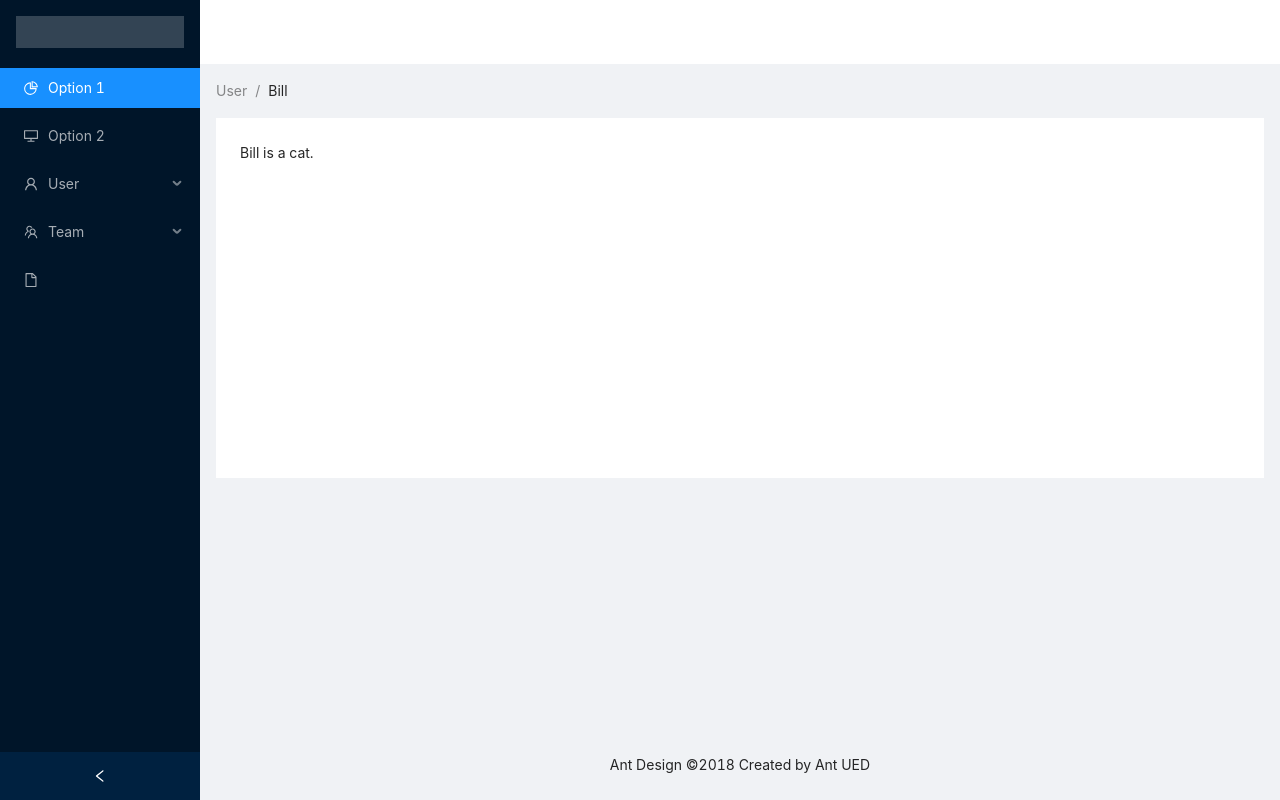
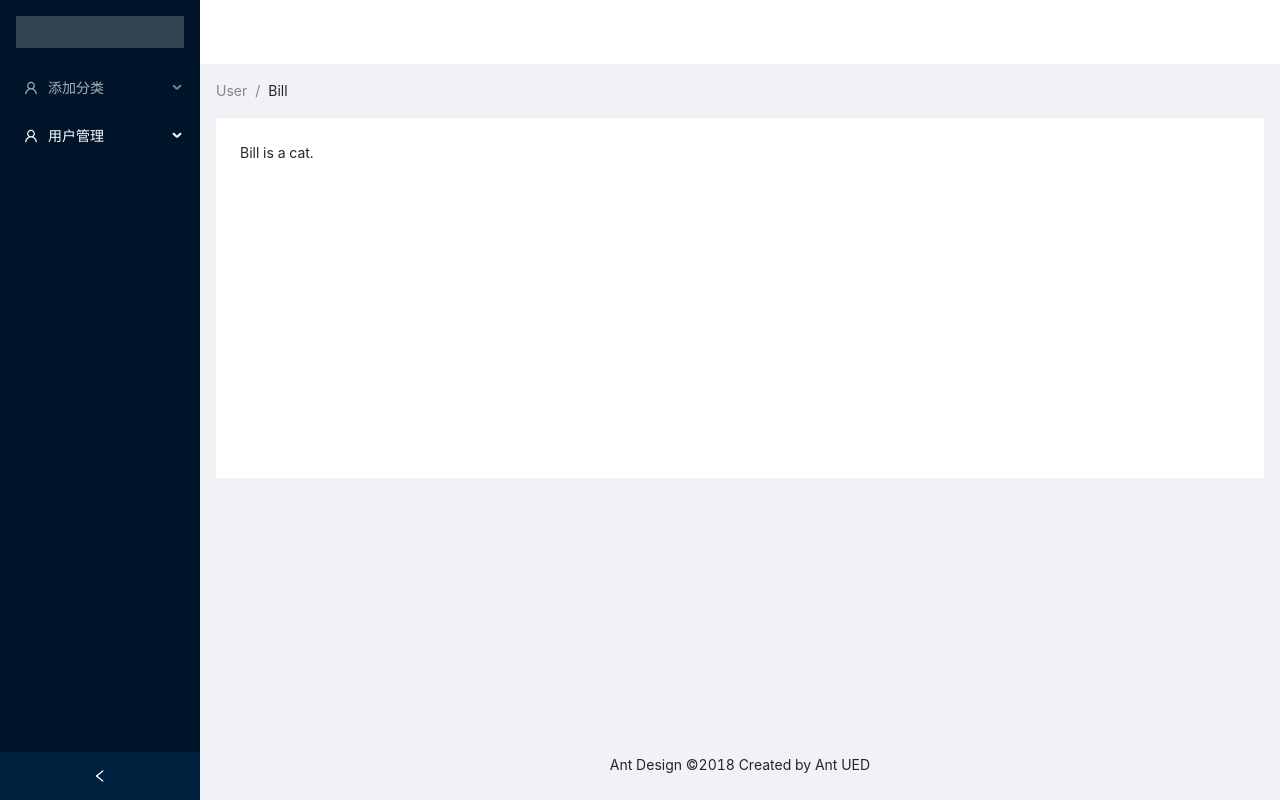
Before and after one commit to githubchx12380/ts-hook-admin, a React (Create React App) app: page / in a window 1280 px wide. Built offline with nearby package versions, Linux system fonts and the light colour scheme.

Commit message:
通过router表动态渲染侧边栏

```diff
--- a/src/App.tsx
+++ b/src/App.tsx
@@ -1,8 +1,6 @@
 import React from 'react';
 import './style/index.scss'
 import Layout from './Layout'
-import router from './router'
-console.log(router);
 
 function App() {
 
--- a/src/Layout/index.tsx
+++ b/src/Layout/index.tsx
@@ -1,6 +1,8 @@
 import React, { useState } from 'react'
 import styles from './index.module.scss'
 import { Layout, Menu, Breadcrumb } from 'antd';
+import router from '../router'
+
 import {
   DesktopOutlined,
   PieChartOutlined,
@@ -22,23 +24,14 @@ const LoyoutDefault:React.FC = () => {
         <Sider collapsible collapsed={collapsed} onCollapse={onCollapse}>
           <div className={styles.logo} />
           <Menu theme="dark" defaultSelectedKeys={['1']} mode="inline">
-            <Menu.Item key="1" icon={<PieChartOutlined />}>
-              Option 1
-            </Menu.Item>
-            <Menu.Item key="2" icon={<DesktopOutlined />}>
-              Option 2
-            </Menu.Item>
-
-            <SubMenu key="sub1" icon={<UserOutlined />} title="User">
-              <Menu.Item key="3">Tom</Menu.Item>
-              <Menu.Item key="4">Bill</Menu.Item>
-              <Menu.Item key="5">Alex</Menu.Item>
-            </SubMenu>
-            <SubMenu key="sub2" icon={<TeamOutlined />} title="Team">
-              <Menu.Item key="6">Team 1</Menu.Item>
-              <Menu.Item key="8">Team 2</Menu.Item>
-            </SubMenu>
-            <Menu.Item key="9" icon={<FileOutlined />} />
+            {
+              router.map((item,index) => !item.children ? <Menu.Item key={index} >
+                </Menu.Item> :  <SubMenu key={index} icon={<UserOutlined />}  title={item.title}>
+                  {
+                    item.children.map((itemRoute,indexRoute) => <Menu.Item key={indexRoute}>{itemRoute.title}</Menu.Item>)
+                  }
+              </SubMenu>)
+            }
           </Menu>
         </Sider>
         <Layout className="site-layout">
--- a/src/router/index.tsx
+++ b/src/router/index.tsx
@@ -1,22 +1,43 @@
+import Layout from '../Layout'
+
 import category from '../pages/category'
+import user from '../pages/user'
 
 interface RoutePage {
     url:string,
     components:any,
     icon?:string,
+    title:string
     children?:[RoutePage]
 }
+type RoutePages = Array<RoutePage>
 
-const route:RoutePage = {
-    url:'asdas',
-    components:category,
-    children:[
-        {
-            url:'/asd',
-            components:category
-        }
-    ]
-}
+const route:RoutePages = [
+    {
+        url:'/Layout',
+        components:Layout,
+        title:'添加分类',
+        children:[
+            {
+                url:'category',
+                components:category,
+                title:'分类列表'
+            }
+        ]
+    },
+    {
+        url:'/Layout',
+        components:Layout,
+        title:'用户管理',
+        children:[
+            {
+                url:'/adduser',
+                components:user,
+                title:'添加用户'
+            }
+        ]
+    }
+]
 
 
 
```
Also changed, not shown: package.json (+7 -1 lines), 1 other file (tests, documents, lock files or other folders).
